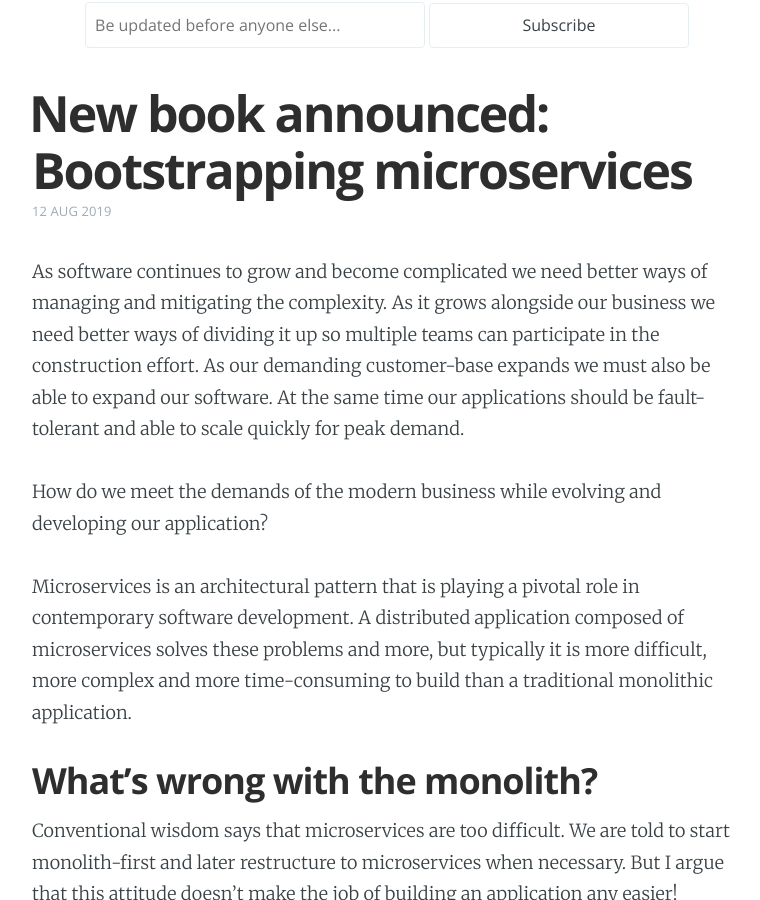
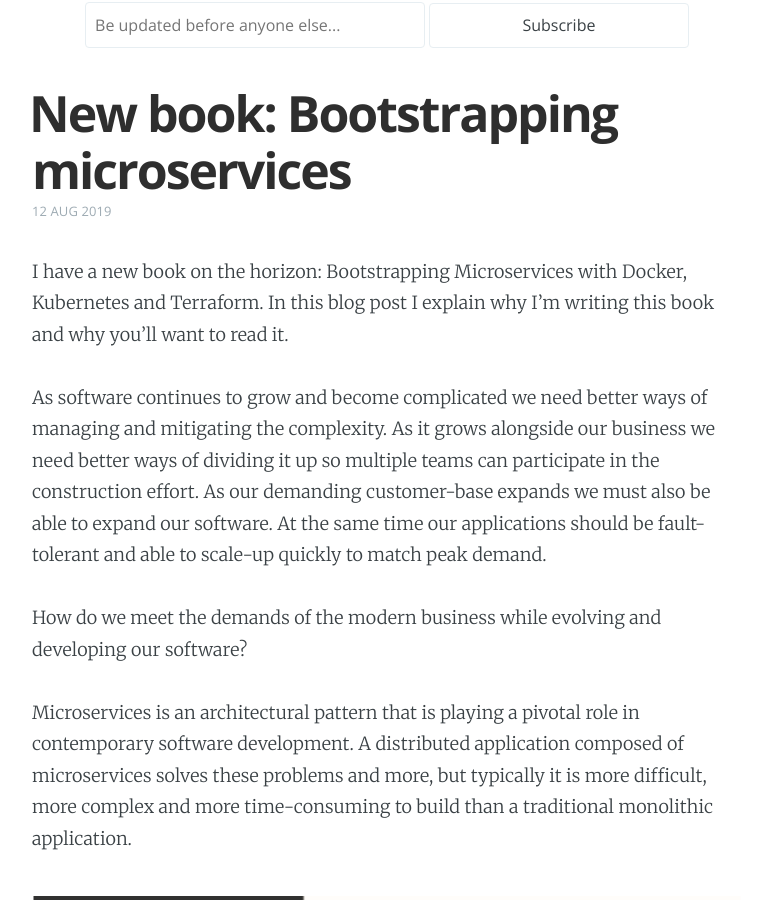
Before and after one commit to ashleydavis/the-data-wrangler-blog, a Jekyll site: the page built from _posts/2019-08-12-bootstrapping-microservices.markdown, in a window 1280 px wide and 900 px high, scrolled down 745 px. Shown: the whole window, without its empty margins (253-1013 px from the left). Built offline with Jekyll 4.4.1, drawn with Linux system fonts in a browser that asks for light colours; comment, search, counter and statistics services are not loaded; some of the changed text lies outside the part shown.

Commit message:
Updated blog post.

```diff
--- a/_posts/2019-08-12-bootstrapping-microservices.markdown
+++ b/_posts/2019-08-12-bootstrapping-microservices.markdown
@@ -1,22 +1,26 @@
 ---
 layout: post
-title: 'New book announced: Bootstrapping microservices'
-image: "/content/images/2019/08/bootstrapping-microservices.png"
+title: 'New book: Bootstrapping microservices'
+image: "/content/images/2019/08/bootstrapping-microservices-header.png"
 date: '2019-08-12 07:30:00'
 permalink: bootstrapping-microservices/
 post_class: feature
 disqus_id: bootstrapping-microservices
 published: true
 excerpt: "
-Last week I announced my new book! Bootstrapping microservices is a practical and project-based guide to building microservices applications.
+I've announced my new book! Bootstrapping microservices is a practical and project-based guide to building microservices applications.
 "
 ---
 
-As software continues to grow and become complicated we need better ways of managing and mitigating the complexity. As it grows alongside our business we need better ways of dividing it up so multiple teams can participate in the construction effort. As our demanding customer-base expands we must also be able to expand our software. At the same time our applications should be fault-tolerant and able to scale quickly for peak demand.
+I have a new book on the horizon: Bootstrapping Microservices with Docker, Kubernetes and Terraform. In this blog post I explain why I'm writing this book and why you'll want to read it.
 
-How do we meet the demands of the modern business while evolving and developing our application?
+As software continues to grow and become complicated we need better ways of managing and mitigating the complexity. As it grows alongside our business we need better ways of dividing it up so multiple teams can participate in the construction effort. As our demanding customer-base expands we must also be able to expand our software. At the same time our applications should be fault-tolerant and able to scale-up quickly to match peak demand.
+
+How do we meet the demands of the modern business while evolving and developing our software?
 
 Microservices is an architectural pattern that is playing a pivotal role in contemporary software development. A distributed application composed of microservices solves these problems and more, but typically it is more difficult, more complex and more time-consuming to build than a traditional monolithic application.
+
+![Bootstrapping Microservices book cover](/content/images/2019/08/bootstrapping-microservices-cover.png)
 
 ## What's wrong with the monolith?
 
@@ -36,7 +40,7 @@
 
 In my new book, Bootstrapping Microservices, I show that a microservices-first approach is no longer as daunting as it once was. I believe the balance is firmly tipping toward microservices. The main problem that remains is that learning microservices is still difficult. The learning curve is steep and holds back many developers in their quest to build microservices.  In this book we break through the learning curve. We say boo to the monolith and we build from the ground up, a simple, but complete, application using microservices.
 
-This book is different to other books on microservices. This book is not *theoretical*. Where other books leaving you wondering where to start, this one takes a practical approach to learning. We will actually build a microservices application and the book is accompanied by working code examples hosted on GitHub.
+This book is different to other books on microservices. This book is not *theoretical*. Where other books leaving you wondering where to start, this one takes you a practical journey through learning. We will actually build a microservices application and the book is accompanied by working code examples hosted on GitHub.
 
 The modern tooling that enables microservices is deep and complex, but this book is not about becoming an expert. It is about learning the thin crust of what's possible so that we can understand the big picture and use the tools to get our application off the ground. Plenty of references to other books will be provided for when you need to go deeper on any of the technologies.
 
```
Also changed, not shown: other parts of _posts/2019-08-12-bootstrapping-microservices.markdown (+1 -1 lines), content/images/2019/08/bootstrapping-microservices-cover.png (added), content/images/2019/08/bootstrapping-microservices-header.png (renamed from content/images/2019/08/bootstrapping-microservices.png).
